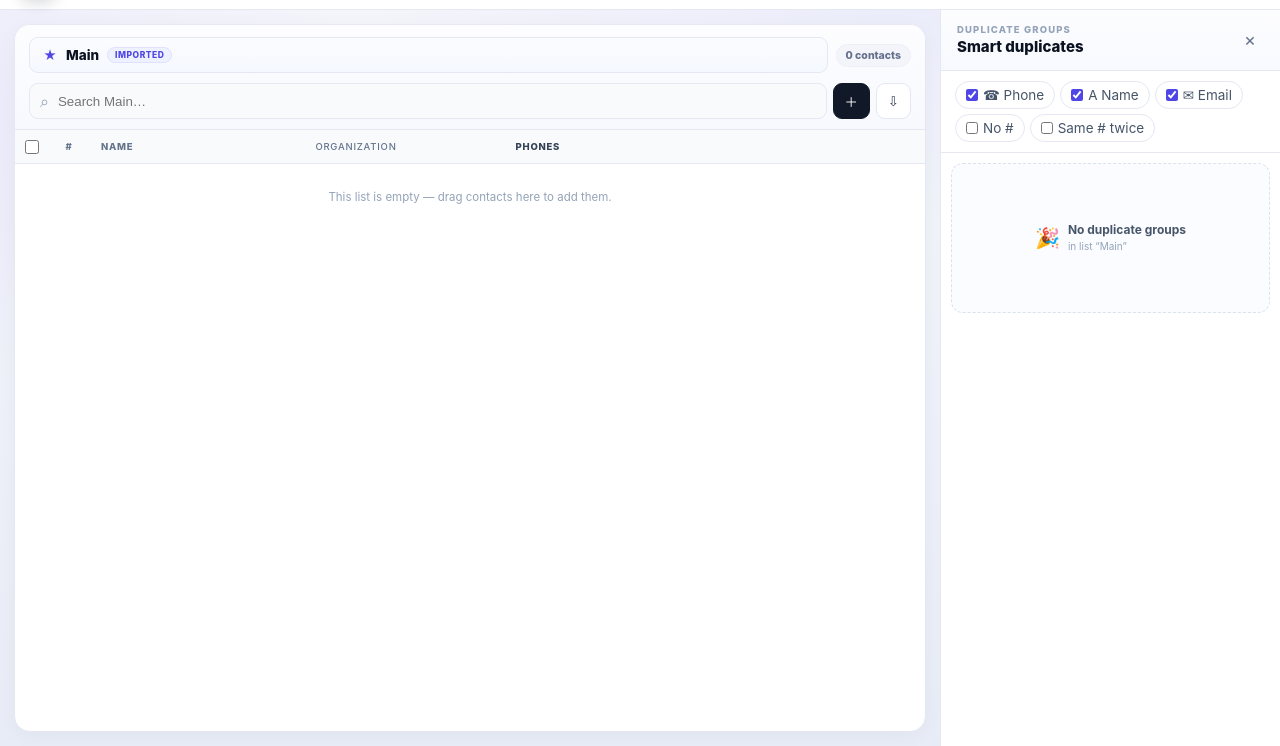
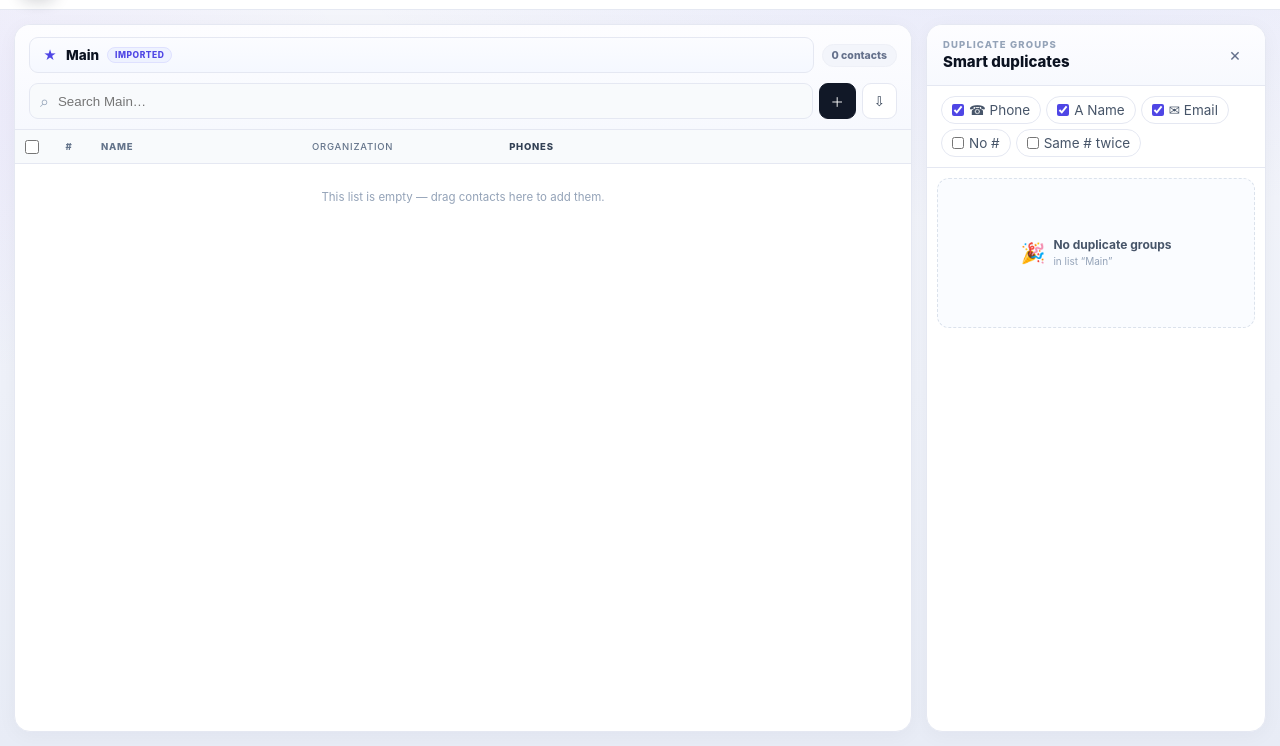
Before and after one commit to Code-HP/Contact-Studio, a plain HTML site: page index.html in a window 1280 px wide. Both pictures are taken after a click on the button "▤ Duplicates". Shown: the part 54-800 px from the top of the page. Drawn offline with Linux system fonts and the light colour scheme; some packages are replaced by stand-ins of ours; a script that the page names is missing.

Commit message:
Duplicates panel uses the same rounded card style as the list
Co-Authored-By: Claude Haiku 5.5 <noreply@anthropic.com>

```diff
--- a/Contact_Studio.css
+++ b/Contact_Studio.css
@@ -735,12 +735,17 @@ body {
   flex: 1;
   min-width: 0;
 }
+/* Same card style as the contact list on the left. */
 .dupes-drawer {
   flex: 0 0 340px;
   width: 340px;
   min-height: 0;
-  background: #fff;
-  border-left: 1px solid var(--line-1);
+  margin: 14px 14px 14px 0;
+  background: #fff;
+  border: 1px solid var(--line-1);
+  border-radius: 16px;
+  box-shadow: 0 4px 20px rgba(20, 32, 51, 0.04);
+  overflow: hidden;
   display: flex;
   flex-direction: column;
   animation: slideIn 0.22s ease-out;
```
